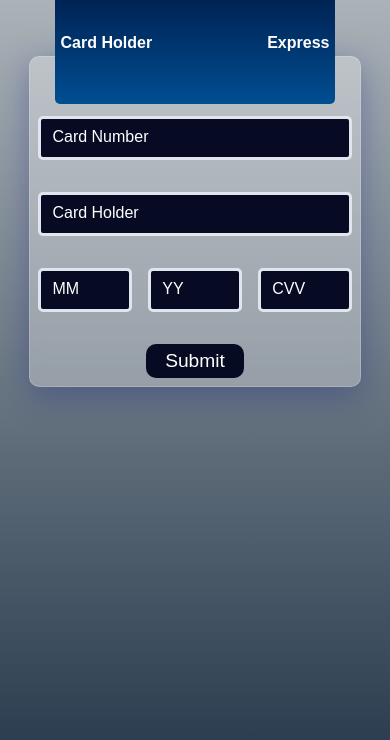
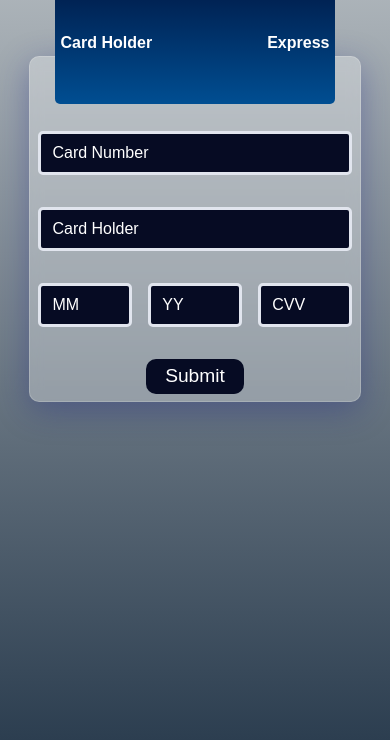
Before and after one commit to ahmid7/card, a plain HTML site: page index.html in a window 390 px wide. Shown: the part 104-844 px from the top of the page. Drawn offline with Linux system fonts and the light colour scheme; a web font is replaced by a local one.

Commit message:
final commit

```diff
--- a/scss/main.scss
+++ b/scss/main.scss
@@ -29,6 +29,10 @@ form{
     -webkit-backdrop-filter: blur( 6.5px );
     border-radius: 10px;
     border: 1px solid rgba( 255, 255, 255, 0.18 );
+    -webkit-border-radius: 10px;
+    -moz-border-radius: 10px;
+    -ms-border-radius: 10px;
+    -o-border-radius: 10px;
 }
 form div{
     position: relative;
@@ -304,11 +308,11 @@ form div{
 @media screen and (max-width:769px) {
     form{
         width: 85%;
-        padding-top:15%
+        padding-top:19%;
     }
     .card{
         width: 85%;
-        top: -40%;
+        top: -38%;
         left: 7.5%;
     }
 }
```
Also changed, not shown: scss/main.css, 1 other file.
